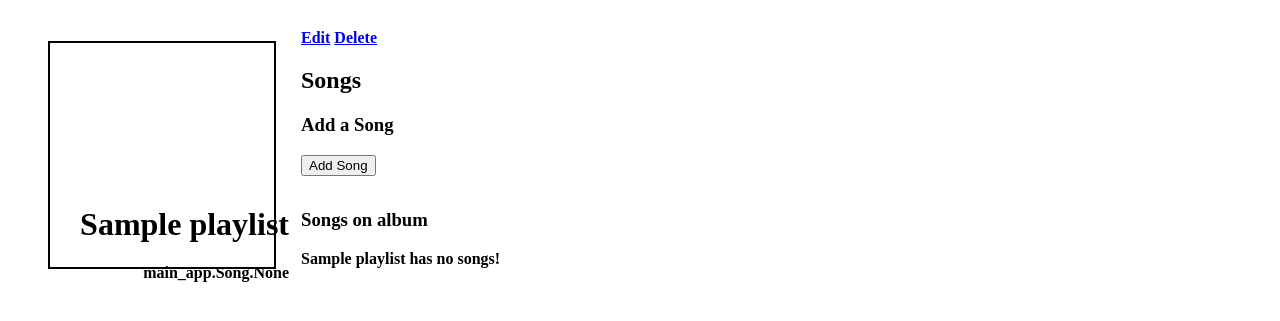
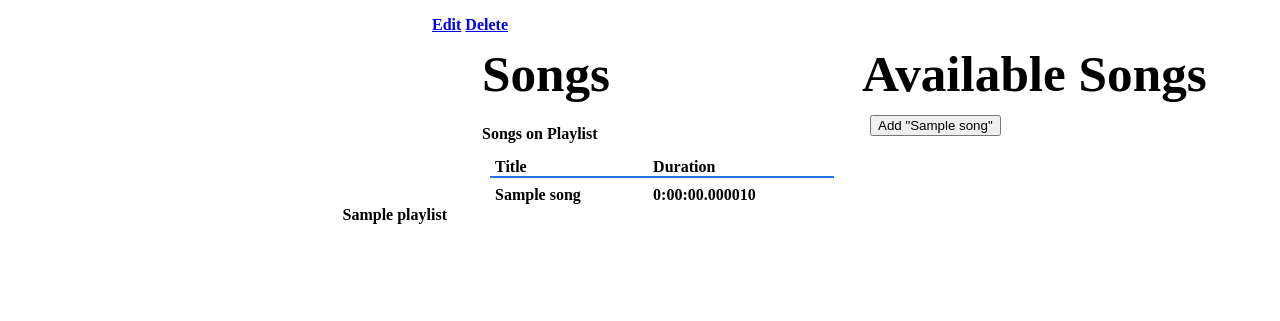
Before and after one commit to Maj-dot/vinylcollector, a Django app: page /playlist/1/ in a window 1280 px wide. Shown: the part 106-427 px from the top of the page. Run offline with Django 5.2, Linux system fonts and the light colour scheme; tables that the repository leaves empty hold one stand-in row (values such as "Sample post").

Commit message:
Debug many to many relationship

```diff
--- a/main_app/models.py
+++ b/main_app/models.py
@@ -16,7 +16,6 @@
     genre = models.CharField(max_length=100)
     description = models.TextField(max_length=300)
 
-
     def __str__(self):
         return f'{self.name} ({self.id})'
 
@@ -27,7 +26,7 @@
 class Song(models.Model):
     date = models.DateField('Latest Listening date')
     title = models.CharField(max_length=100)
-    duration = models.TimeField('Song Duration', max_length=10)
+    duration = models.DurationField('Song Duration', max_length=10)
     mood = models.CharField(
         max_length=20,
         choices=MOOD_CHOICES,
--- a/main_app/static/css/playlist/playlist-detail.css
+++ b/main_app/static/css/playlist/playlist-detail.css
@@ -50,3 +50,222 @@
   font-size: var(--font-reg);
   z-index: 1;
 }
+
+.playlist-container {
+  padding: 35px 30px;
+  display: flex;
+  flex-direction: column;
+  align-items: center;
+  justify-content: center;
+}
+
+.playlist-img {
+  width: 75%;
+  max-width: 350px;
+}
+
+.usr-img {
+  width: 100%;
+  border-radius: var(--card-border-radius);
+}
+
+.playlist-details {
+  width: 98%;
+}
+
+.playlist-actions {
+  margin-top: 20px;
+}
+
+.playlist-song-container {
+  display: flex;
+  flex-direction: column;
+  padding-bottom: 20px;
+  align-items: center;
+}
+
+.subsection-title {
+  display: flex;
+  align-items: center;
+  margin-bottom: 12px;
+}
+
+.subsection-content {
+  margin: 0 8px;
+}
+
+.song-container {
+  display: flex;
+  align-items: center;
+  flex-wrap: wrap;
+}
+
+.color-block {
+  opacity: 0.8;
+  height: 25px;
+  width: 25px;
+  margin-right: 10px;
+}
+
+
+.no-songs,
+.all-songs {
+  margin: 0;
+  font-weight: bold;
+}
+
+
+.no-songs {
+  color: var(--danger);
+}
+
+
+.all-songs {
+  color: var(--submit);
+}
+
+.playlist-details h1 {
+  font-size: var(--font-xxl);
+  margin: 15px 0 3px;
+}
+
+.playlist-details h2 {
+  font-size: var(--font-xl);
+  margin: 0 0 10px;
+  margin-top: 0;
+  margin-bottom: 10px;
+}
+
+.playlist-details h3 {
+  margin: 20px 0 10px;
+  font-size: var(--font-l);
+}
+
+.playlist-details p {
+  font-size: var(--font-reg);
+  margin: 5px 0;
+}
+
+.playlist-song-container > section {
+  width: 80%;
+  min-width: 360px;
+  border: var(--borders);
+  border-radius: var(--card-border-radius);
+  padding: 10px;
+  box-shadow: var(--card-box-shadow);
+  display: flex;
+  flex-direction: column;
+  justify-content: center;
+  margin-bottom: 20px;
+}
+
+.subsection-title img {
+  height: 42px;
+  margin-left: 8px;
+}
+
+.subsection-title img:first-of-type {
+  margin-left: 16px;
+}
+
+.playlist h2,
+.songs h2 {
+  font-size: 3.2rem;
+  margin: 0;
+}
+
+.playlist h3,
+.songs h3 {
+  font-size: var(--font-xl);
+  margin: 10px 0;
+}
+
+.subsection-content p,
+.subsection-content input,
+.subsection-content select {
+  font-size: var(--font-l);
+}
+
+.subsection-content input,
+.subsection-content select {
+  margin-left: 5px;
+  padding: 3px;
+}
+
+.playlist table {
+  width: calc(100% - 16px);
+  text-align: left;
+  border-collapse: collapse;
+  margin: 0 8px;
+}
+
+.playlist td {
+  padding: 8px 5px;
+  font-size: var(--font-reg);
+}
+
+.playlist th {
+  font-size: var(--font-l);
+  padding: 5px 5px 0;
+  border-bottom: rgb(36, 116, 248) solid 2px;
+}
+
+.playlist tr:nth-child(even) {
+  background-color: #f3f3fd;
+}
+
+.song-container p {
+  margin: 12px 0;
+}
+
+.song-container a {
+  text-decoration: none;
+  color: #111;
+}
+
+.song-container .btn {
+  padding: 3px 10px;
+  margin-left: 10px;
+}
+
+#file-input {
+  overflow: hidden;
+  position: absolute;
+  width: 0.1px;
+  height: 0.1px;
+}
+
+#file-name {
+  margin-bottom: 10px;
+}
+
+@media only screen and (min-width: 768px) {
+  .playlist-container {
+    padding: 35px 30px;
+    flex-direction: row;
+    align-items: center;
+    justify-content: start;
+  }
+
+  .playlist-img {
+    width: 25%;
+    max-width: 250px;
+    margin-right: 25px;
+  }
+
+  .playlist-song-container {
+    flex-direction: row;
+    justify-content: space-around;
+    align-items: flex-start;
+  }
+
+  .playlist-song-container > section {
+    width: 45%;
+  }
+}
+
+@media only screen and (min-width: 1024px) {
+  .playlist-song-container {
+    padding: 0 40px;
+  }
+}
--- a/main_app/templates/main_app/playlist_detail.html
+++ b/main_app/templates/main_app/playlist_detail.html
@@ -2,10 +2,9 @@
 <link rel="stylesheet" href="{% static 'css/playlist/playlist-detail.css' %}" />
 {% endblock %} {% block content %}
 
-<div class="card">
+<div class="playlist-details">
   <div class="card-content">
     <h1><strong>{{ playlist.name }}<strong></h1>
-    <p>{{ playlist.songs }}</p>
   </div>
 </div>
 
@@ -18,14 +17,8 @@
       <h2>Songs</h2>
     </div>
 
-  <h3>Add a Song</h3>
-    <form action="{% url 'add-playlist-song' playlist.id %}" method="post" class="subsection-content" autocomplete="off">
-      {% csrf_token %}
-      {{ song_form.as_p }}
-      <button type="submit" class="btn submit">Add Song</button>
-    </form>
-  <h3>Songs on album</h3>
-  {% if vinyl.song_set.all.count %}
+    <h3>Songs on Playlist</h3>
+    {% if playlist.songs.count %}
       <table>
         <thead>
           <tr>
@@ -34,37 +27,37 @@
           </tr>
         </thead>
         <tbody>
-        {% for song in playlist.song_set.all %}
+          {% for song in playlist.songs.all %}
           <tr>
-          <td>{{song.get_mood_display}}</td>
             <td>{{song.title}}</td>
+            <td>{{song.duration}}</td>
           </tr>
           {% endfor %}
         </tbody>
       </table>
     {% else %}
       <div class="subsection-content">
-      <p> {{playlist.name}} has no songs!</p>
+        <p class="no-song"> {{playlist.name}} has no songs!</p>
       </div>
     {% endif %}
   </section>
 
-{% comment %} <section class="playlist-song-container">
+  <section class ="playlist">
     <div class="subsection-title">
-    <h2>Songs</h2>
+      <h2>Available Songs</h2>
     </div>
-  <h3>Available Songs</h3>
-  <div class="subsection-content">
     {% for song in songs %}
-    <div class="playlist-container">
-      <p>{{playlist.name}}</p>
-      <form action="" method="post">
+    <form action="{% url 'add-playlist-song' playlist.id song.id %}" method="post" class="subsection-content" autocomplete="off">
         {% csrf_token %}
-        <button type="submit" class="btn submit">Give Song</button>
+        <button type="submit" class="btn submit">Add "{{song.title}}"</button>
       </form>
+    {%  endfor %}
+  </section>
+
 </div>
-    {% endfor %}
-  </div>
-</section> {% endcomment %}
+
+
+
+
 
 {% endblock %}
--- a/main_app/urls.py
+++ b/main_app/urls.py
@@ -10,10 +10,13 @@
     path('vinyls/<int:pk>/update/', views.VinylUpdate.as_view(), name='vinyl-update'),
     path('vinyls/<int:pk>/delete/', views.VinylDelete.as_view(), name='vinyl-delete'),
     path('vinyls/<int:vinyl_id>/add-song/', views.add_song, name='add-song'),
-    path('playlist/<int:playlist_id>/add-playlist-song/', views.add_playlist_song, name='add-playlist-song'),
+    path('playlist/', views.PlaylistList.as_view(), name='playlist-index'),
     path('playlist/create/', views.PlaylistCreate.as_view(), name='playlist-create'),
     path('playlist/<int:pk>/', views.PlaylistDetail.as_view(), name='playlist-detail'),
-    path('playlist/', views.PlaylistList.as_view(), name='playlist-index'),
     path('playlist/<int:pk>/update/', views.PlaylistUpdate.as_view(), name='playlist-update'),
     path('playlist/<int:pk>/delete/', views.PlaylistDelete.as_view(), name='playlist-delete'),
+    path('playlist/<int:playlist_id>/add-playlist-song/<int:song_id>/',
+         views.add_playlist_song,
+         name='add-playlist-song'
+         ),
 ]
--- a/main_app/views.py
+++ b/main_app/views.py
@@ -54,12 +54,16 @@
 class PlaylistDetail(DetailView):
     model = Playlist
     # commented out below, detail page now works, but song form giving errors.
-    # template_name = 'playlist_detail.html'
+    template_name = 'main_app/playlist_detail.html'
 
-    # def get_context_data(self, **kwargs):
-    #     context = super().get_context_data(**kwargs)
-    #     context['songs'] = Song.objects.all()
-    #     return context
+    def get_context_data(self, **kwargs):
+        context = super().get_context_data(**kwargs)
+        context['songs'] = Song.objects.all()
+        return context
+
+def add_playlist_song(request, playlist_id, song_id):
+    Playlist.objects.get(id=playlist_id).songs.add(song_id)
+    return redirect('playlist-detail', pk=playlist_id)
 
 class PlaylistUpdate(UpdateView):
     model = Playlist
@@ -68,11 +72,3 @@
 class PlaylistDelete(DeleteView):
     model = Playlist
     success_url = '/playlist/'
-
-def add_playlist_song(request, playlist_id):
-    form = SongForm(request.POST)
-    if form.is_valid():
-        new_song = form.save(commit=False)
-        new_song.playlist_id = playlist_id
-        new_song.save()
-    return redirect('playlist-detail', playlist_id=playlist_id)
--- a/vinylcollector/urls.py
+++ b/vinylcollector/urls.py
@@ -20,5 +20,4 @@
 urlpatterns = [
     path('admin/', admin.site.urls),
     path('', include('main_app.urls')),
-    path('about/', include('main_app.urls')),
 ]
```
Also changed, not shown: main_app/templates/main_app/playlist_list.html (+10 -3 lines), main_app/templates/vinyls/detail.html (+34 -16 lines), main_app/migrations/0008_alter_song_duration.py (added). Lines whose indentation alone changed are shown as unchanged.
